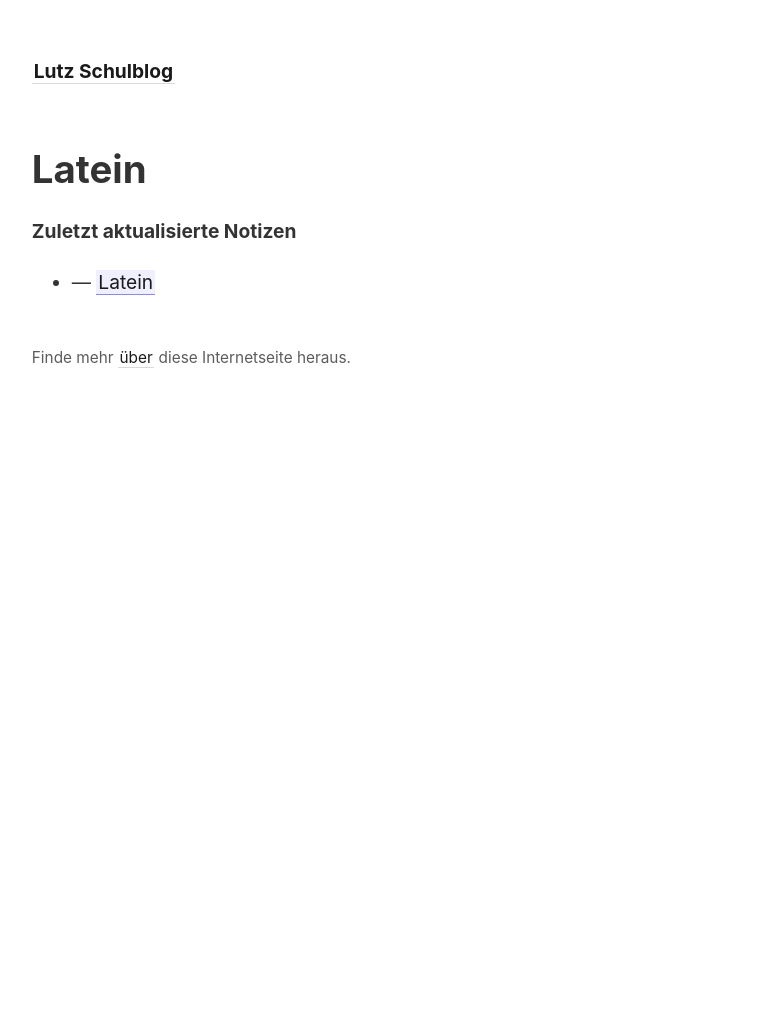
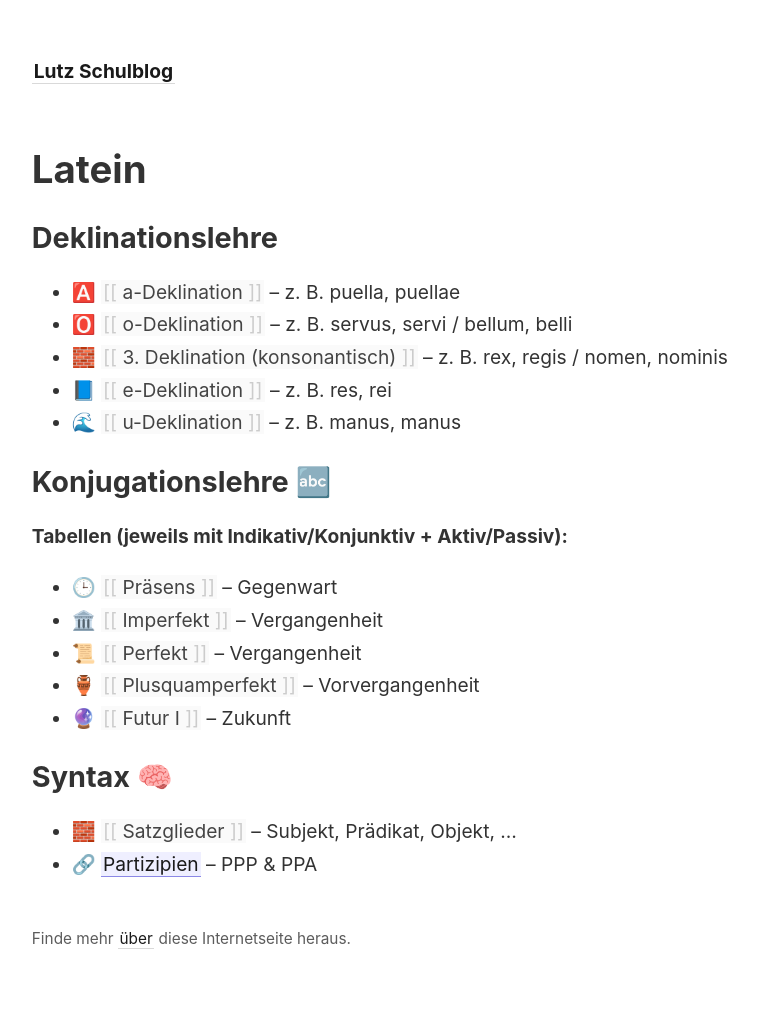
Before and after one commit to lutz-stu/school-blog, a Jekyll site: the page built from _notes/Latein/index.md, in a window 1280 px wide. Shown: the whole page, without its empty margins (45-803 px from the left). Built offline with Jekyll 4.4.1, drawn with Linux system fonts in a browser that asks for light colours; before the commit the page ends 900 px from its top, so only the background shows below that.

Commit message:
Update Latein content
Co-authored-by: Copilot <copilot@github.com>

```diff
--- a/_notes/Latein/index.md
+++ b/_notes/Latein/index.md
@@ -6,6 +6,30 @@ permalink: /Latein
 
 # Latein
 
+## Deklinationslehre
+
+- 🅰️ [[a-Deklination]] – z. B. puella, puellae
+- 🅾️ [[o-Deklination]] – z. B. servus, servi / bellum, belli
+- 🧱 [[3. Deklination (konsonantisch)]] – z. B. rex, regis / nomen, nominis
+- 📘 [[e-Deklination]] – z. B. res, rei
+- 🌊 [[u-Deklination]] – z. B. manus, manus
+
+## Konjugationslehre 🔤
+
+**Tabellen (jeweils mit Indikativ/Konjunktiv + Aktiv/Passiv):**
+
+- 🕒 [[Präsens]] – Gegenwart
+- 🏛️ [[Imperfekt]] – Vergangenheit
+- 📜 [[Perfekt]] – Vergangenheit
+- 🏺 [[Plusquamperfekt]] – Vorvergangenheit
+- 🔮 [[Futur I]] – Zukunft
+
+
+## Syntax 🧠
+- 🧱 [[Satzglieder]] – Subjekt, Prädikat, Objekt, …
+- 🔗 [[Partizipien]] – PPP & PPA
+
+<!--
 <strong>Zuletzt aktualisierte Notizen</strong>
 <ul>
   {% assign recent_notes = site.notes
@@ -19,3 +43,4 @@ permalink: /Latein
     </li>
   {% endfor %}
 </ul>
+-->
```
Also changed, not shown: _notes/Latein/partizipien.md (added, +17 -0 lines), assets/partizipien.png (added).
